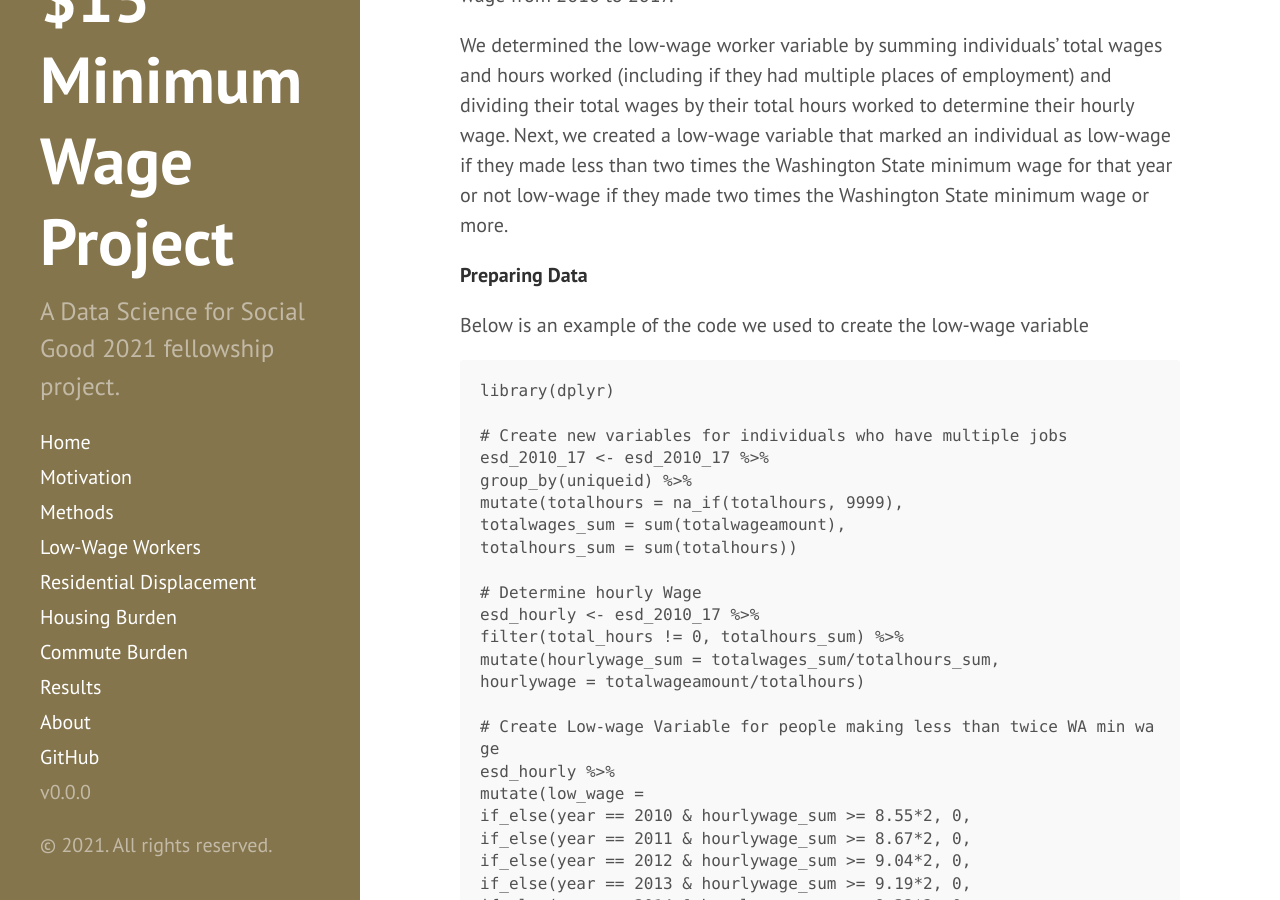
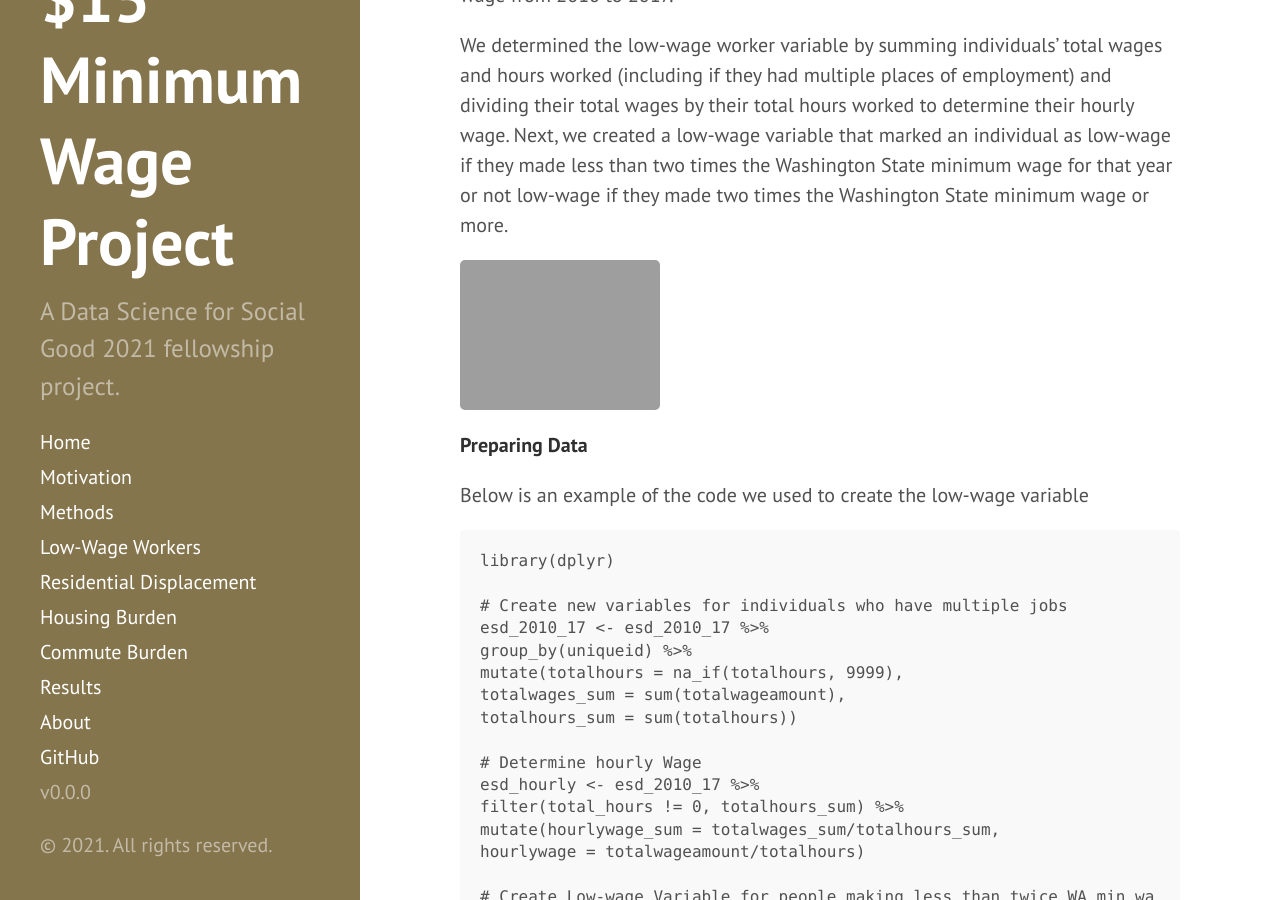
Before and after one commit to uwescience/MinWA, a Jekyll site: the page built from Low-Wage Workers.md, in a window 1280 px wide and 900 px high, scrolled down 510 px. Built offline with Jekyll 4.4.1, drawn with Linux system fonts in a browser that asks for light colours.

Commit message:
added gif

```diff
--- a/Low-Wage Workers.md
+++ b/Low-Wage Workers.md
@@ -8,6 +8,9 @@
 This project examines the extent to which Seattle’s \$15 minimum wage policy affected low-wage workers on several dimensions - residential displacement, housing burden, and commute burden. The first step we needed to take to answer this question was to define and operationalize low-wage workers. There are several theories concerning what constitutes a low-wage worker. For example, previous minimum wage studies have used a $13 cutoff. Further, advocacy groups, such as [Dismantle Poverty in Washington](https://dismantlepovertyinwa.com/) suggest a person living in Washington making less than or equal to 200% more of the federal poverty line is considered low-wage. For our analysis, we decided to adapt [Jardim et al., 2017](https://www.nber.org/system/files/working_papers/w23532/w23532.pdf) \$19/hour cutoff for 2015 as a benchmark. To account for inflation, we doubled the Washington State minimum wage from 2010 to 2017.
 
 We determined the low-wage worker variable by summing individuals’ total wages and hours worked (including if they had multiple places of employment) and dividing their total wages by their total hours worked to determine their hourly wage. Next, we created a low-wage variable that marked an individual as low-wage if they made less than two times the Washington State minimum wage for that year or not low-wage if they made two times the Washington State minimum wage or more.
+
+<img src="{{ site.url }}{{ site.baseurl }}/assets/img/WA_minwage.gf" width = "200">
+
 
 **Preparing Data**
 
```
Also changed, not shown: assets/img/WA_minwage.gif (added).
